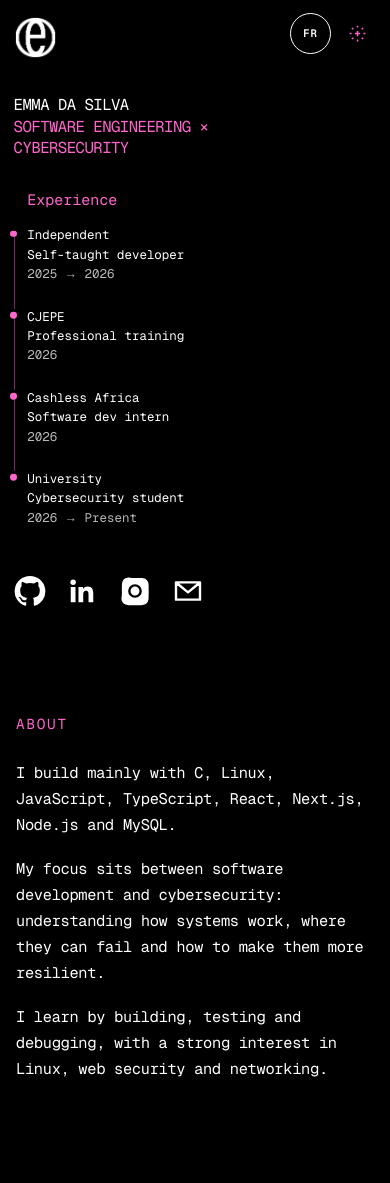
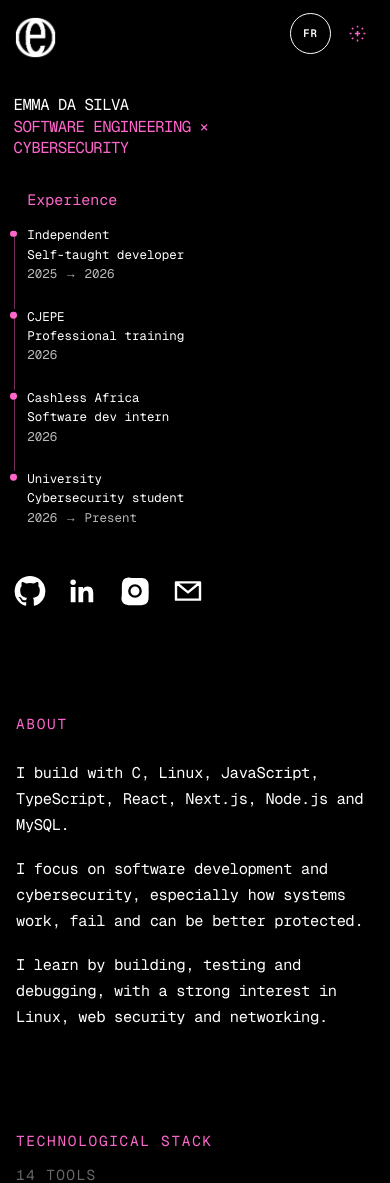
Before and after one commit to emma-dasilva-dev/emma-portfolio, a Next.js app: page / in a window 390 px wide. Shown: the top 1183 px of the page. Built offline with nearby package versions, Linux system fonts and the light colour scheme.

Commit message:
Shorten mobile About to three concise paragraphs

```diff
--- a/src/components/sections/About.tsx
+++ b/src/components/sections/About.tsx
@@ -16,9 +16,9 @@ export default function About() {
           "C’est cette même curiosité qui m’a attirée vers la cybersécurité. J’aime toujours construire des logiciels, mais je veux aussi comprendre comment les systèmes peuvent échouer, comment les protéger et comment progresser comme ingénieure des deux côtés.",
         ],
         mobileParagraphs: [
-          "Je construis principalement avec C, Linux, JavaScript, TypeScript, React, Next.js, Node.js et MySQL.",
-          "Mon intérêt se situe à l’intersection du développement logiciel et de la cybersécurité : comprendre comment les systèmes fonctionnent, où ils peuvent échouer et comment les rendre plus robustes.",
-          "J’apprends en construisant, en testant et en déboguant, avec un intérêt particulier pour Linux, le web et les réseaux.",
+          "Je développe avec C, Linux, JavaScript, TypeScript, React, Next.js, Node.js et MySQL.",
+          "Je m’intéresse au développement logiciel et à la cybersécurité, surtout à la façon dont les systèmes fonctionnent, échouent et peuvent être mieux protégés.",
+          "J’apprends en construisant, testant et déboguant, avec un intérêt particulier pour Linux, le web et les réseaux.",
         ],
       }
     : {
@@ -31,8 +31,8 @@ export default function About() {
           "That same curiosity is what pulled me toward cybersecurity. I still love building software, but I also want to understand how systems can fail, how they can be protected and how I can keep becoming a stronger engineer on both sides.",
         ],
         mobileParagraphs: [
-          "I build mainly with C, Linux, JavaScript, TypeScript, React, Next.js, Node.js and MySQL.",
-          "My focus sits between software development and cybersecurity: understanding how systems work, where they can fail and how to make them more resilient.",
+          "I build with C, Linux, JavaScript, TypeScript, React, Next.js, Node.js and MySQL.",
+          "I focus on software development and cybersecurity, especially how systems work, fail and can be better protected.",
           "I learn by building, testing and debugging, with a strong interest in Linux, web security and networking.",
         ],
       };
```
